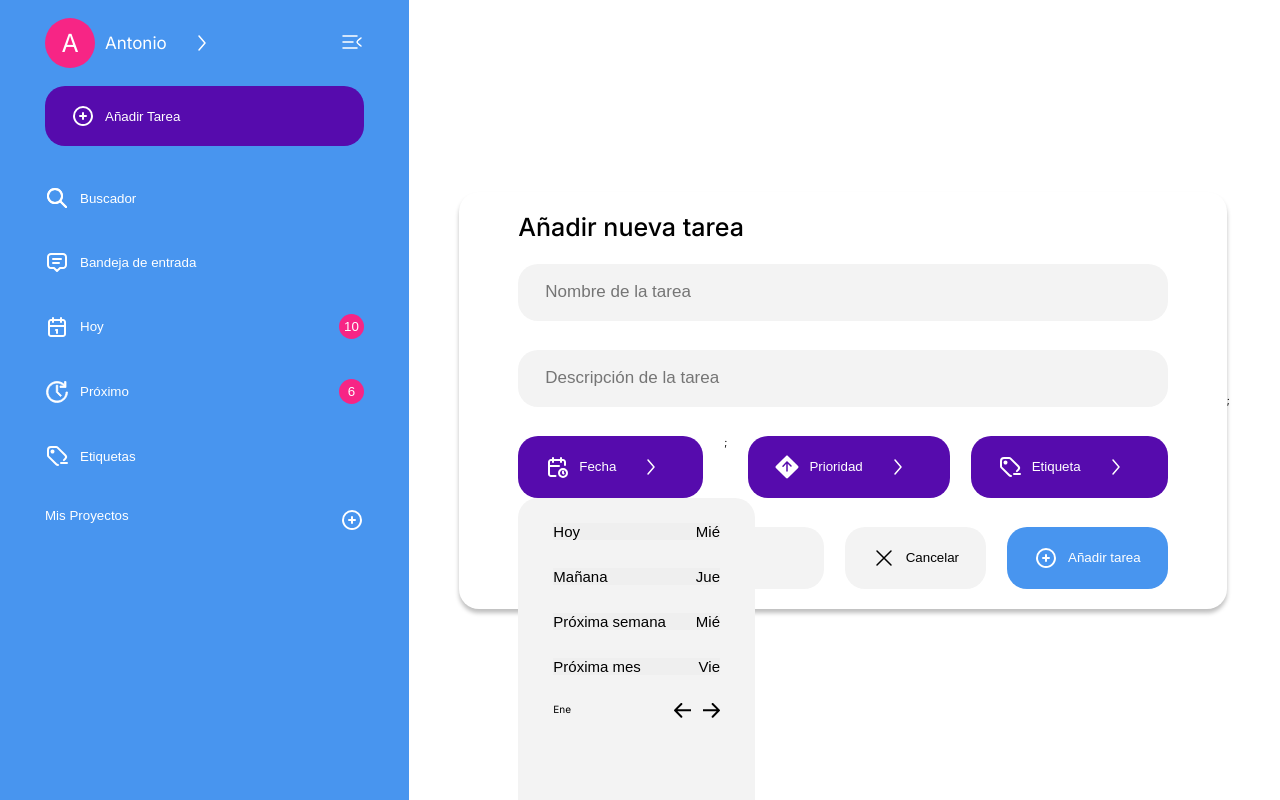
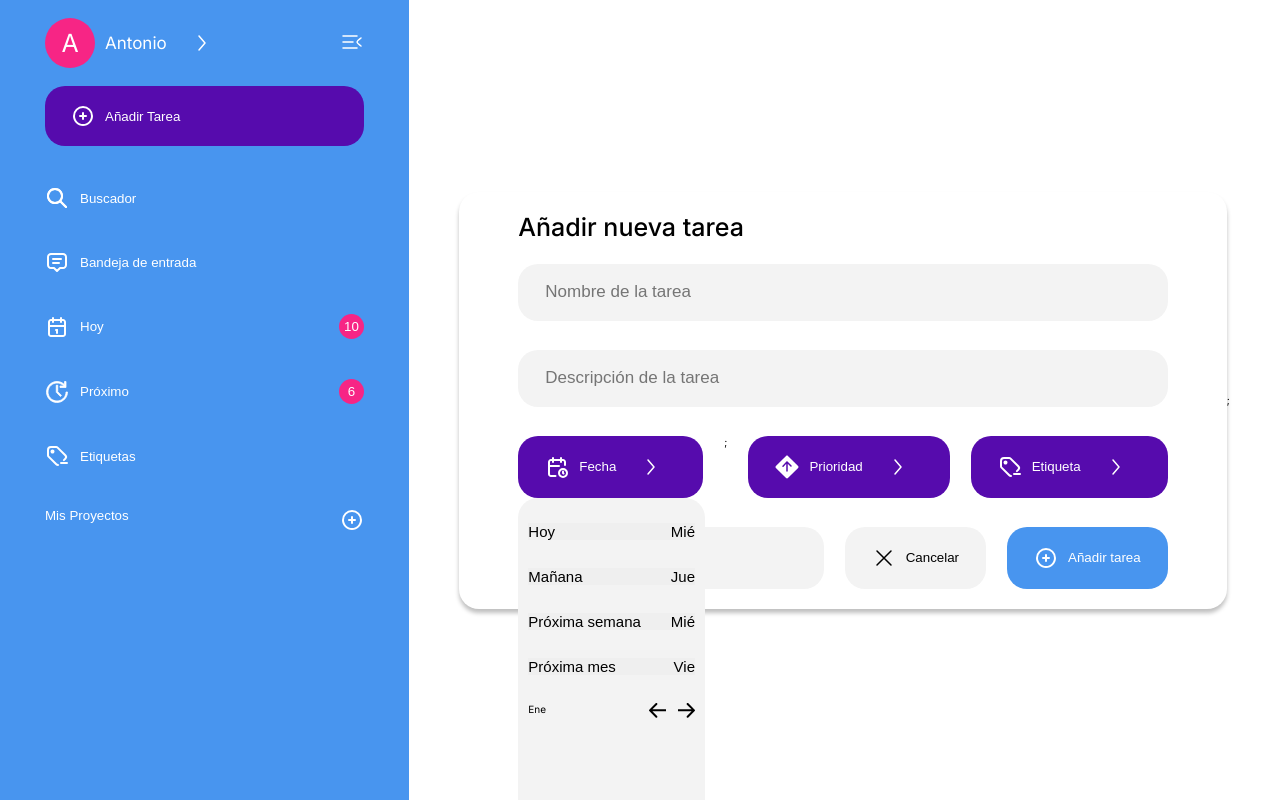
Before and after one commit to anavarro81/todoist-little, a React (Vite) app: page / in a window 1280 px wide. Built offline with nearby package versions, Linux system fonts and the light colour scheme.

Commit message:
feat(ui): retrieve correct date when clicking today and tomorrow buttons

```diff
--- a/src/components/DateSelector/DateSelector.module.css
+++ b/src/components/DateSelector/DateSelector.module.css
@@ -1,7 +1,7 @@
 .container {
   max-width: 28.7rem;
   background-color: #f3f3f3;
-  padding: 2.5rem 3.5rem;
+  padding: 2.5rem 1rem;
   border-radius: 2rem;
   gap: 1.7rem;
   display: flex;
@@ -28,6 +28,11 @@
   gap: 3rem;
   margin-bottom: 1.7rem;
   border: 0;
+  width: 100%;
+}
+
+.datePickerQuickSelect > button:hover {
+  background-color: red;
 }
 
 .datePickerQuickSelect > button > span {
--- a/src/components/DateSelector/DateSelector.tsx
+++ b/src/components/DateSelector/DateSelector.tsx
@@ -33,9 +33,11 @@ const monthsOfYear = [
   "Diciembre",
 ];
 
+interface DateSelectorProps {
+  handleTaskForm: (name: string, value: Date | null) => void;
+}
+
 const getDayOfWeek = (day: number): string => {
-  console.log("day ", day);
-
   return daysOfWeek[day].slice(0, 3);
 };
 
@@ -43,7 +45,7 @@ const getMonthName = (month: number): string => {
   return monthsOfYear[month].slice(0, 3);
 };
 
-const DateSelector = () => {
+const DateSelector = ({ handleTaskForm }: DateSelectorProps) => {
   const [dates, setDates] = useState<DateState>({
     today: new Date(),
     tomorrow: new Date(),
@@ -72,11 +74,17 @@ const DateSelector = () => {
     <>
       <div className={styles.container}>
         <div className={styles.datePickerQuickSelect}>
-          <button>
+          <button
+            type="button"
+            onClick={() => handleTaskForm("dueDate", dates.today)}
+          >
             <span>Hoy</span> <span>{getDayOfWeek(dates.today.getDay())}</span>
           </button>
-          <button>
-            <span>Mañana</span>{" "}
+          <button
+            type="button"
+            onClick={() => handleTaskForm("dueDate", dates.tomorrow)}
+          >
+            <span>Mañana</span>
             <span>{getDayOfWeek(dates.tomorrow.getDay())}</span>
           </button>
           <button>
--- a/src/components/NewTaskWindow/NewTaskWindow.tsx
+++ b/src/components/NewTaskWindow/NewTaskWindow.tsx
@@ -7,14 +7,38 @@ interface NewTaskWindowProps {
   isVisible: boolean;
 }
 
+interface ITask {
+  name: string;
+  description: string;
+  dueDate: Date | null;
+  label: string[];
+  proyect: string;
+}
+
+const initialTaskForm = {
+  name: "",
+  description: "",
+  dueDate: null,
+  label: [],
+  proyect: "",
+};
+
 const NewTaskWindow = () => {
   const [isVisible, setIsVisible] = useState(true);
 
   const [isVisibleDateSelector, setIsVisibeDateSelector] = useState(true);
 
+  const [formTask, setFormTask] = useState<ITask>(initialTaskForm);
+
+  const handleTaskForm = (name: string, value: any) => {
+    console.log("name: ", name);
+    console.log("value: ", value);
+
+    setFormTask((prev) => ({ ...prev, [name]: value }));
+  };
+
   const toggleDateSelector = () => {
     setIsVisibeDateSelector(!isVisibleDateSelector);
-    console.log("hice click... ");
   };
 
   return (
@@ -38,7 +62,9 @@ const NewTaskWindow = () => {
                 <span>Fecha</span>
                 {<Icons name="Chevron" />}
               </button>
-              {isVisibleDateSelector && <DateSelector />}
+              {isVisibleDateSelector && (
+                <DateSelector handleTaskForm={handleTaskForm} />
+              )}
               <button>
                 {<Icons name="Priority" />}
                 Prioridad
```
